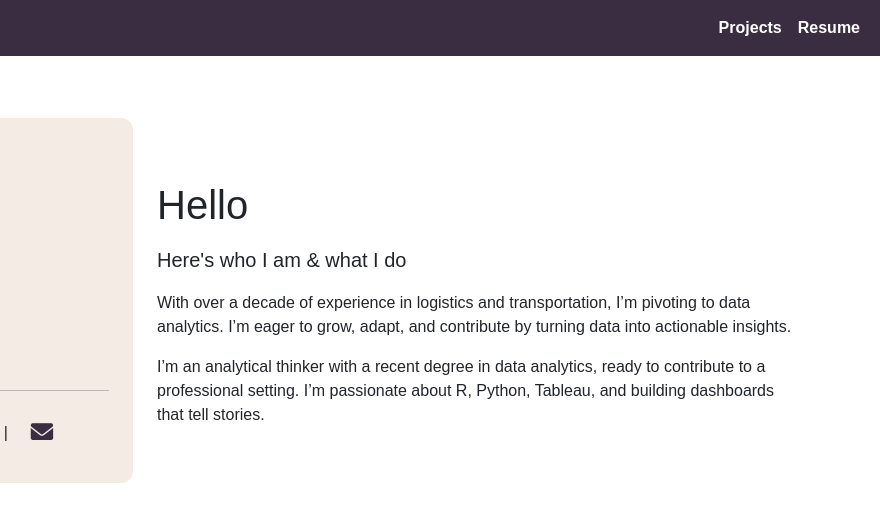
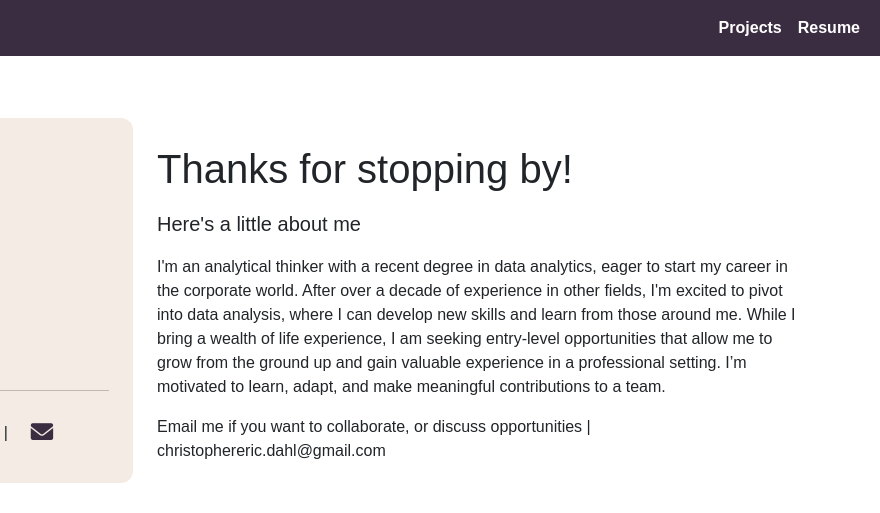
Before and after one commit to Hills-Moon/chris-portfolio-site, a plain HTML site: page index.html in a window 1280 px wide. Shown: the top 513 px of the page, 400-1280 px from the left. Drawn offline with nearby package versions, Linux system fonts and the light colour scheme.

Commit message:
Update index.html with latest changes

```diff
--- a/index.html
+++ b/index.html
@@ -74,10 +74,10 @@
         <!-- Right Panel: Introduction Section -->
         <div class="col-lg-7 col-md-12 d-flex flex-column justify-content-center">
           <div class="main-content">
-            <h1 class="mb-3">Hello</h1>
-            <p class="lead">Here's who I am & what I do</p>
-            <p>With over a decade of experience in logistics and transportation, I’m pivoting to data analytics. I’m eager to grow, adapt, and contribute by turning data into actionable insights.</p>
-            <p>I’m an analytical thinker with a recent degree in data analytics, ready to contribute to a professional setting. I’m passionate about R, Python, Tableau, and building dashboards that tell stories.</p>
+            <h1 class="mb-3">Thanks for stopping by!</h1>
+            <p class="lead">Here's a little about me</p>
+            <p>I'm an analytical thinker with a recent degree in data analytics, eager to start my career in the corporate world. After over a decade of experience in other fields, I'm excited to pivot into data analysis, where I can develop new skills and learn from those around me. While I bring a wealth of life experience, I am seeking entry-level opportunities that allow me to grow from the ground up and gain valuable experience in a professional setting. I’m motivated to learn, adapt, and make meaningful contributions to a team.</p>
+            <p>Email me if you want to collaborate, or discuss opportunities | christophereric.dahl@gmail.com</p>
           </div>
         </div>
       </div>
```
